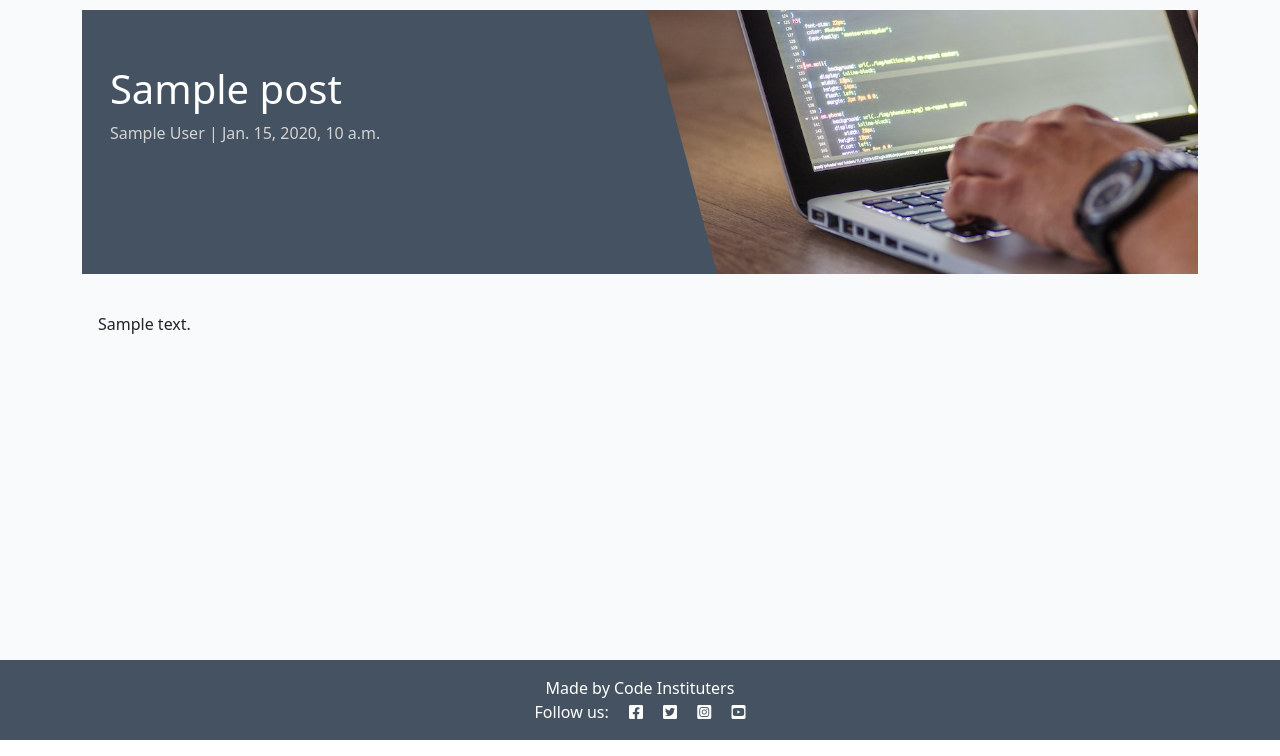
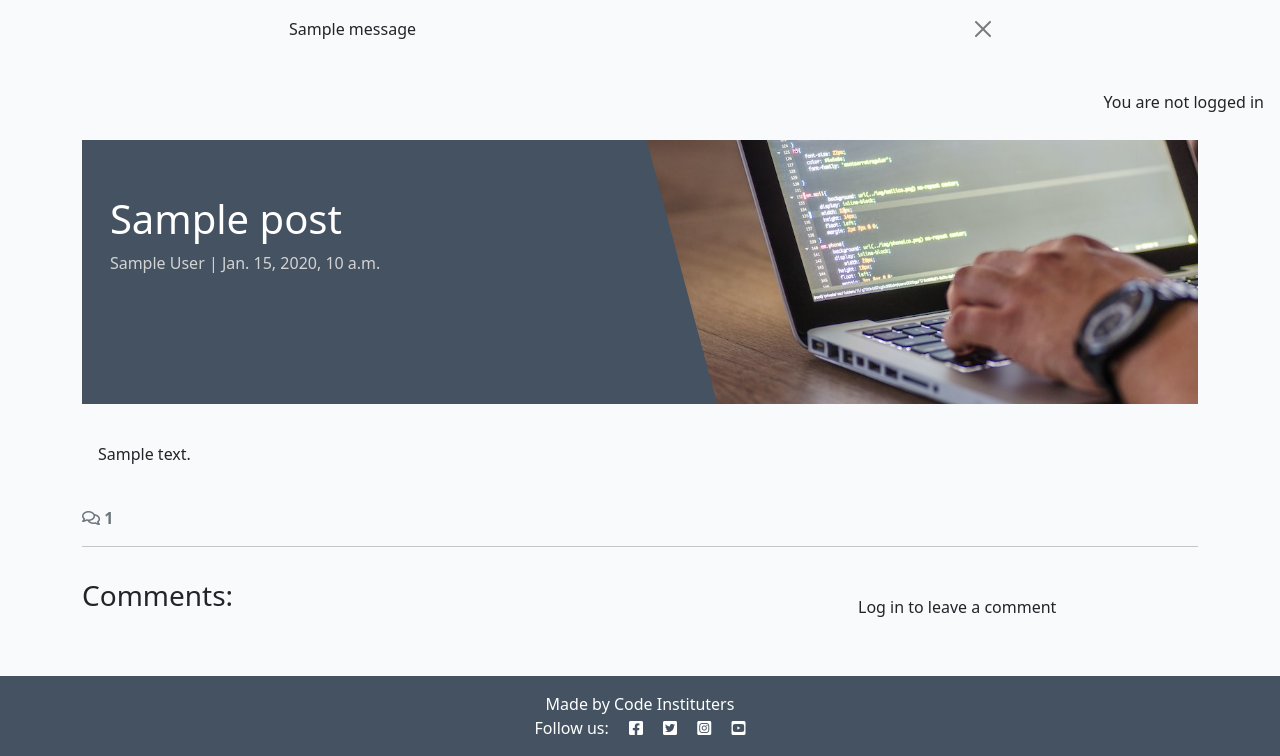
Before and after one commit to Maxcode0101/django-blog, a Django app: template blog/templates/blog/post_detail.html in a window 1280 px wide. Shown: the part 60-816 px from the top of the page. Run offline with Django 4.2, Linux system fonts and the light colour scheme; the template is opened without the code that fills it: most values are stand-ins (such as "Sample title", 1, 10 or a date in 2020); one stand-in notice (Sample message) is shown; some libraries are stand-ins or nearby versions.

Commit message:
Add functionality to comment

```diff
--- a/blog/models.py
+++ b/blog/models.py
@@ -24,7 +24,7 @@ class Post(models.Model):
 
 
 class Comment(models.Model):
-    post = models.ForeignKey(Post, on_delete=models.CASCADE)
+    post = models.ForeignKey(Post, on_delete=models.CASCADE, related_name="comments")
     author = models.ForeignKey(User, on_delete=models.CASCADE, related_name="comments")
     body = models.TextField()
     approved = models.BooleanField(default=False)
--- a/blog/templates/blog/post_detail.html
+++ b/blog/templates/blog/post_detail.html
@@ -1,5 +1,7 @@
 {% extends 'base.html' %} {% block content %}
 {% load static %}
+{% load crispy_forms_tags %}
+
 
 <div class="masthead">
     <div class="container">
@@ -29,6 +31,66 @@
             </div>
         </div>
     </div>
+    <!-- Displaying count of comments -->
+  <div class="row">
+    <div class="col-12">
+      <strong class="text-secondary">
+        <i class="far fa-comments"></i> {{ comment_count }}
+      </strong>
+    </div>
+    <div class="col-12">
+      <hr>
+    </div>
+  </div>
+  <!-- Displaying Comments -->
+  <div class="row">
+    <div class="col-md-8 card mb-4  mt-3 ">
+      <h3>Comments:</h3>
+      <div class="card-body">
+        <!-- We want a for loop inside the empty control tags
+          to iterate through each comment in comments -->
+        {% for comment in comments %}
+        <div class="p-2 comments
+          {% if not comment.approved and comment.author == user %}
+          faded{% elif not comment.approved %} d-none{% endif %}">
+          <p class="font-weight-bold">
+            {{ comment.author }}
+            <span class="font-weight-normal">
+              {{ comment.created_on }}
+            </span> wrote:
+          </p>
+          <div id="comment{{ comment.id }}">
+            {{ comment.body | linebreaks }}
+          </div>
+          {% if not comment.approved and comment.author == user %}
+          <p class="approval">
+            This comment is awaiting approval
+          </p>
+          {% endif %}
+        </div>
+        <!-- Our for loop ends here -->
+        {% endfor %}
+      </div>
+    </div>
+    <!-- Creating New Comments -->
+    <div class="col-md-4 card mb-4 mt-3">
+      <div class="card-body">
+        {% if user.is_authenticated %}
+        <h3>Leave a comment:</h3>
+        <p>Posting as: {{ user.username }}</p>
+        <form id="commentForm" method="post"
+          style="margin-top: 1.3em;">
+          {{ comment_form | crispy }}
+          {% csrf_token %}
+          <button id="submitButton" type="submit"
+            class="btn btn-signup btn-lg">Submit</button>
+        </form>
+        {% else %}
+        <p>Log in to leave a comment</p>
+        {% endif %}
+      </div>
+    </div>
+  </div>
 </div>
 
 {% endblock content %}
--- a/requirements.txt
+++ b/requirements.txt
@@ -1,7 +1,9 @@
 asgiref==3.8.1
+crispy-bootstrap5==0.7
 dj-database-url==0.5.0
 Django==4.2.16
 django-allauth==0.57.2
+django-crispy-forms==2.3
 django-summernote==0.8.20.0
 gunicorn==20.1.0
 oauthlib==3.2.2
--- a/templates/base.html
+++ b/templates/base.html
@@ -74,8 +74,27 @@
             </div>
         </div>
     </nav>
+    <!-- displaying Django messages -->
+    <div class="container">
+        <div class="row">
+            <div class="col-md-8 offset-md-2">
+                {% for message in messages %}
+                <div class="alert {{ message.tags }} alert-dismissible
+          fade show" id="msg" role="alert">
+                    {{ message | safe }}
+                    <button type="button" class="btn-close" data-bs-dismiss="alert" aria-label="Close"></button>
+                </div>
+                {% endfor %}
+            </div>
+        </div>
+    </div>
 
     <main class="flex-shrink-0 main-bg">
+        {% if user.is_authenticated %}
+        <p class="text-end m-3">You are logged in as {{ user }}</p>
+        {% else %}
+        <p class="text-end m-3">You are not logged in</p>
+        {% endif %}
 
         {% block content %}
         <!-- Content Goes here -->
```
Also changed, not shown: blog/forms.py (added, +8 -0 lines), blog/views.py (+26 -5 lines), codestar/settings.py (+6 -1 lines), templates/account/signup.html (+17 -7 lines).
